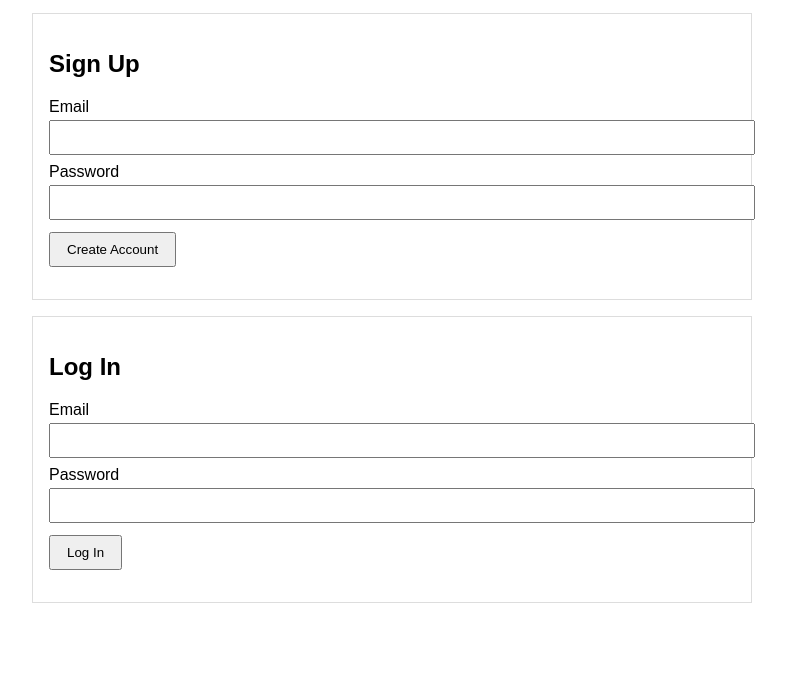
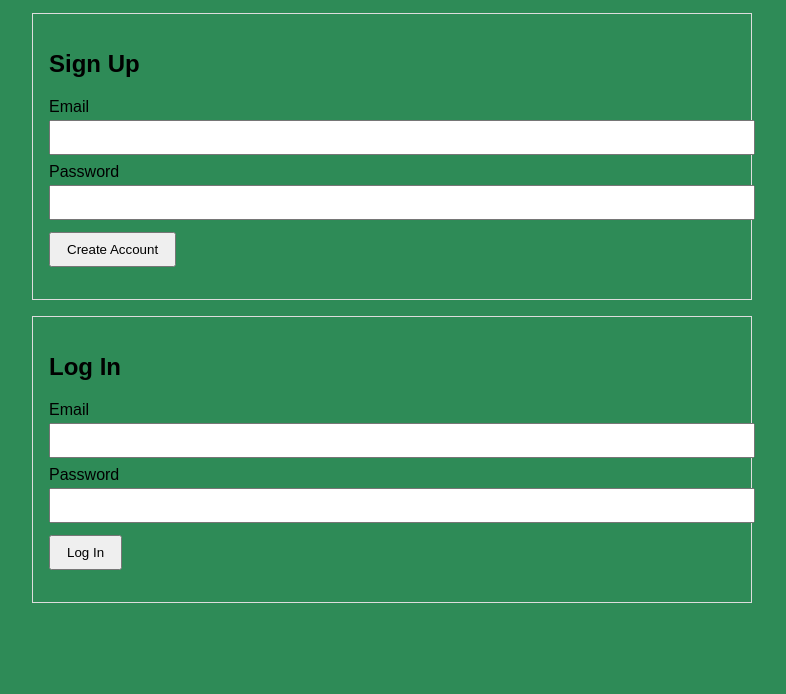
Before and after one commit to cosmoh8sgrass/AuthNest, a plain HTML site: page frontend/index.html in a window 1280 px wide. Shown: the part 106-800 px from the top of the page, without its empty margins (0-786 px from the left). Drawn offline with Linux system fonts and the light colour scheme.

Commit message:
Green background

```diff
--- a/frontend/index.html
+++ b/frontend/index.html
@@ -9,6 +9,7 @@
         font-family: Arial, sans-serif;
         margin: 32px;
         max-width: 720px;
+        background: #2e8b57;
       }
       h1 {
         margin-bottom: 8px;
```
Also changed, not shown: frontend/dashboard.html (+1 -0 lines).
